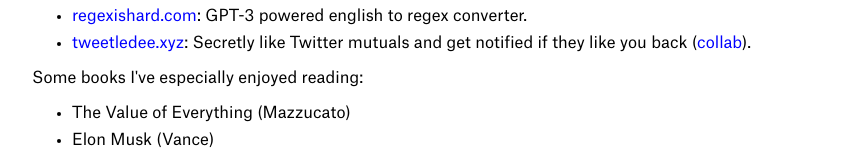
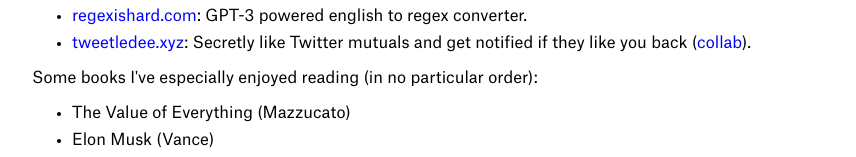
Before and after one commit to morgangallant/homepage-old, a Next.js app: page / in a window 1280 px wide. Shown: the part 621-778 px from the top of the page, without its empty margins (158-1014 px from the left). Built offline with nearby package versions, Linux system fonts and the light colour scheme; no server answers.

Commit message:
added no order info
Signed-off-by: Morgan Gallant <morgan@morgangallant.com>

```diff
--- a/pages/index.js
+++ b/pages/index.js
@@ -98,7 +98,9 @@
           <a href="https://carolchen.me">collab</a>).
         </li>
       </ul>
-      <p>Some books I've especially enjoyed reading:</p>
+      <p>
+        Some books I've especially enjoyed reading (in no particular order):
+      </p>
       <ul>
         {Books.map((name, i) => {
           return <li key={i}>{name}</li>;
```
